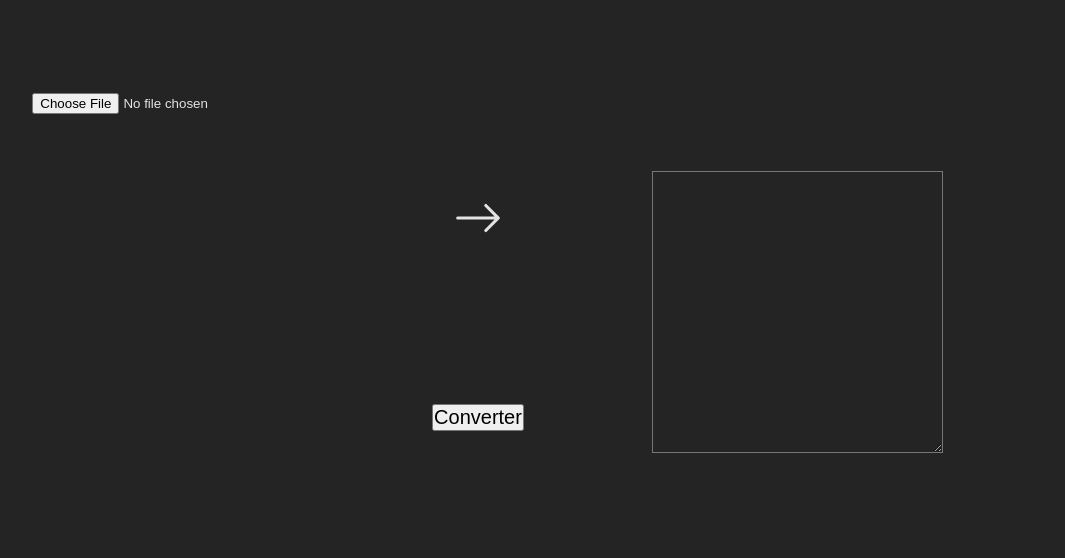
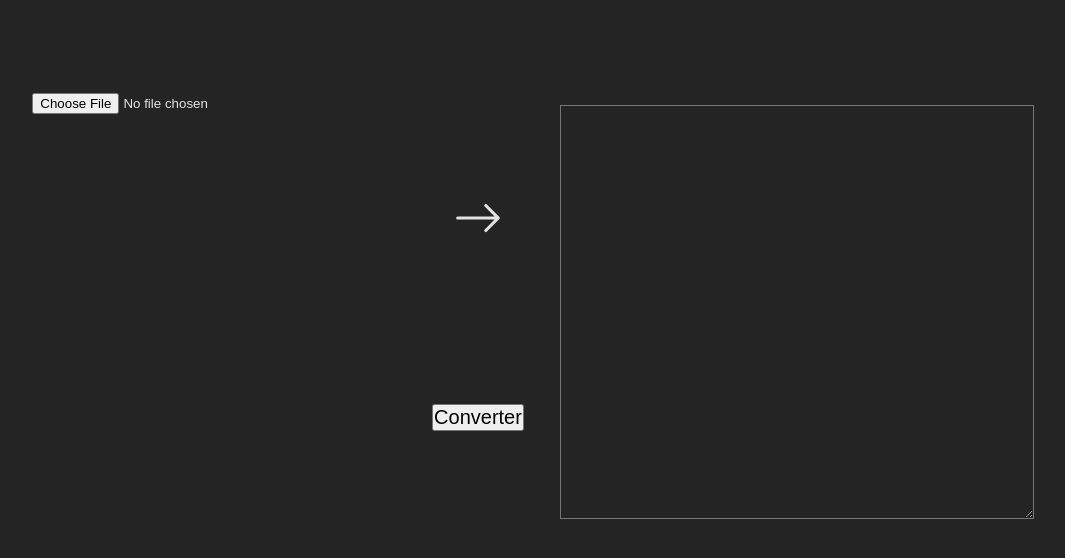
Before and after one commit to vitor-navarro/conversorImagemTexto, a React (Vite) app: page / in a window 1280 px wide. Shown: the top 558 px of the page, without its empty margins (162-1227 px from the left). Built offline with nearby package versions, Linux system fonts and the light colour scheme.

Commit message:
MODIFICADO O ESTILO DAS DIVS

```diff
--- a/src/App.tsx
+++ b/src/App.tsx
@@ -18,8 +18,12 @@ function App() {
   }
 
   function convertToText(){
+
+    if(!url){
+      return;
+    }
     Tesseract.recognize(
-      './src/imagem_aleatoria.png',
+      url,
       'eng',
       { logger: m => console.log(m) }
     ).then(({ data: { text } }) => {
--- a/src/styles.css
+++ b/src/styles.css
@@ -28,6 +28,7 @@ body{
   font-size: 20px;
 }
 
+
 .fixed-size {
   width: 100%;
   height: 100%;
@@ -40,9 +41,10 @@ body{
 }
 
 div textarea{
-  width: 50%;
-  height: 50%;
+  width: 80%;
+  height: 70%;
   background-color: #242424;
   font-size: 20px;
-
+  color: whitesmoke;
+  padding: 10px 5px;
 }
```
